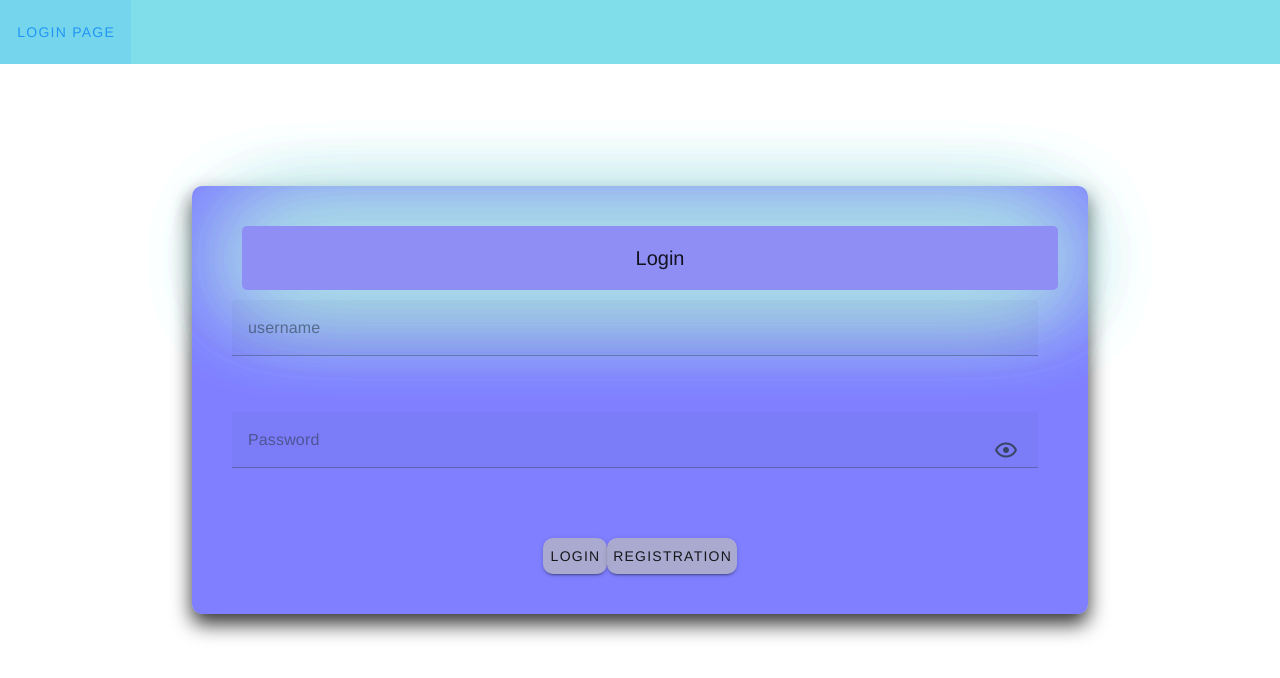
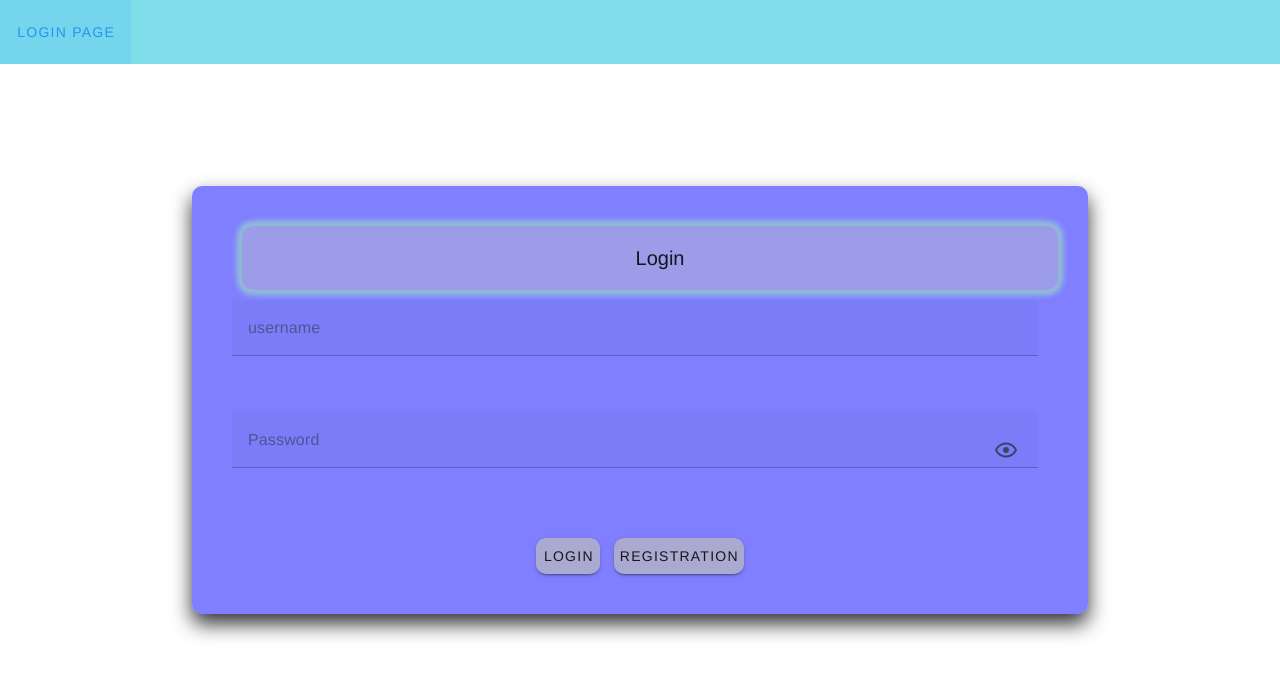
Before and after one commit to joeng0001/online_chatroom, a Vue app in the folder client/: page / in a window 1280 px wide. In both pictures the pointer is over the element "Login". Shown: the top 678 px of the page. Built offline with nearby package versions, Linux system fonts and the light colour scheme; no server answers.

Commit message:
update UI

```diff
--- a/client/src/App.vue
+++ b/client/src/App.vue
@@ -23,7 +23,7 @@ export default {
     this.$store.dispatch('setToken', localStorage.getItem('token'))
     this.$store.dispatch('setUserID', parseInt(localStorage.getItem('userID')))//get string,parse to int
     this.$store.dispatch('setLoginStatus', localStorage.getItem('status') == 'true')//get string,pass to bool
-    this.$store.socket = io("http://10.0.2.15:8089")
+    this.$store.socket = io("http://localhost:8089")
     const data = {
       id: this.$store.state.userID
     }
--- a/client/src/components/Login.vue
+++ b/client/src/components/Login.vue
@@ -13,6 +13,7 @@
     <v-btn class="btn" @click="login">
       Login
     </v-btn>
+    &nbsp;
     <v-btn class="btn" @click="to_register">
       Registration
     </v-btn>
@@ -50,7 +51,7 @@ export default {
           this.$store.dispatch('setToken', res.data.token)
           this.$store.dispatch('setUserID', res.data.user_id)
           this.$store.dispatch('setLoginStatus', true)
-          this.$store.socket = io("http://10.0.2.15:8089")
+          this.$store.socket = io("http://localhost:8089")
           this.$router.push("/home");
         }).then(() => {
           var data = {
@@ -105,7 +106,5 @@ export default {
   transition: all 0.3s ease;
   transition-timing-function: linear;
   background-color: rgba(119, 221, 119, 0.7);
-  padding: 5px 10px 15px 10px;
-  font-size: 20px;
 }
 </style>
--- a/client/src/components/Panel.vue
+++ b/client/src/components/Panel.vue
@@ -41,13 +41,12 @@ export default {
 }
 
 .toolbar:hover {
-  background-color: rgba(200, 200, 200, 0.2);
-  border-radius: 5px;
+  background-color: rgba(200, 200, 200, 0.4);
   padding: 0px;
   margin: 0px 10px 0px 10px;
-  box-shadow: 0 0 100px #ade2e6,
-    0 0 100px #ade2e6,
-    0 0 100px #ade2e6,
-    0 0 100px #ade2e6;
+  box-shadow: 0 0 10px #6da3a7,
+    0 0 10px #ade2e6,
+    0 0 10px #ade2e6,
+    0 0 10px #ade2e6;
 }
 </style>
--- a/client/src/components/Registration.vue
+++ b/client/src/components/Registration.vue
@@ -71,7 +71,6 @@ export default {
 
 .btn {
     padding: 5px;
-    border-radius: 10px;
     background-color: rgba(188, 188, 188, 0.7);
     text-align: center;
     justify-content: center;
@@ -81,7 +80,5 @@ export default {
     transition: all 0.3s ease;
     transition-timing-function: linear;
     background-color: rgba(15, 185, 241, 0.7);
-    padding: 5px 10px 15px 10px;
-    font-size: 20px;
 }
 </style>
--- a/client/src/components/RoomList.vue
+++ b/client/src/components/RoomList.vue
@@ -160,9 +160,6 @@ export default {
 }
 
 
-.btn {
-  border-radius: 10%;
-}
 
 .inline {
   display: flex;
--- a/client/src/http.js
+++ b/client/src/http.js
@@ -1,9 +1,8 @@
 import axios from "axios"
 export default axios.create({
-    //baseURL: "http://127.0.0.1:8089/",  // set which port to send to -> port of server
-    baseURL: "http://10.0.2.15:8089/",
-    headers: {
-      "Content-Type": "application/json",
-      "Access-Control-Allow-Origin": "*"
-    }
+  baseURL: "http://localhost:8089/",
+  headers: {
+    "Content-Type": "application/json",
+    "Access-Control-Allow-Origin": "*"
+  }
 });
```
Also changed, not shown: 4 other files (tests, documents, lock files or other folders).
